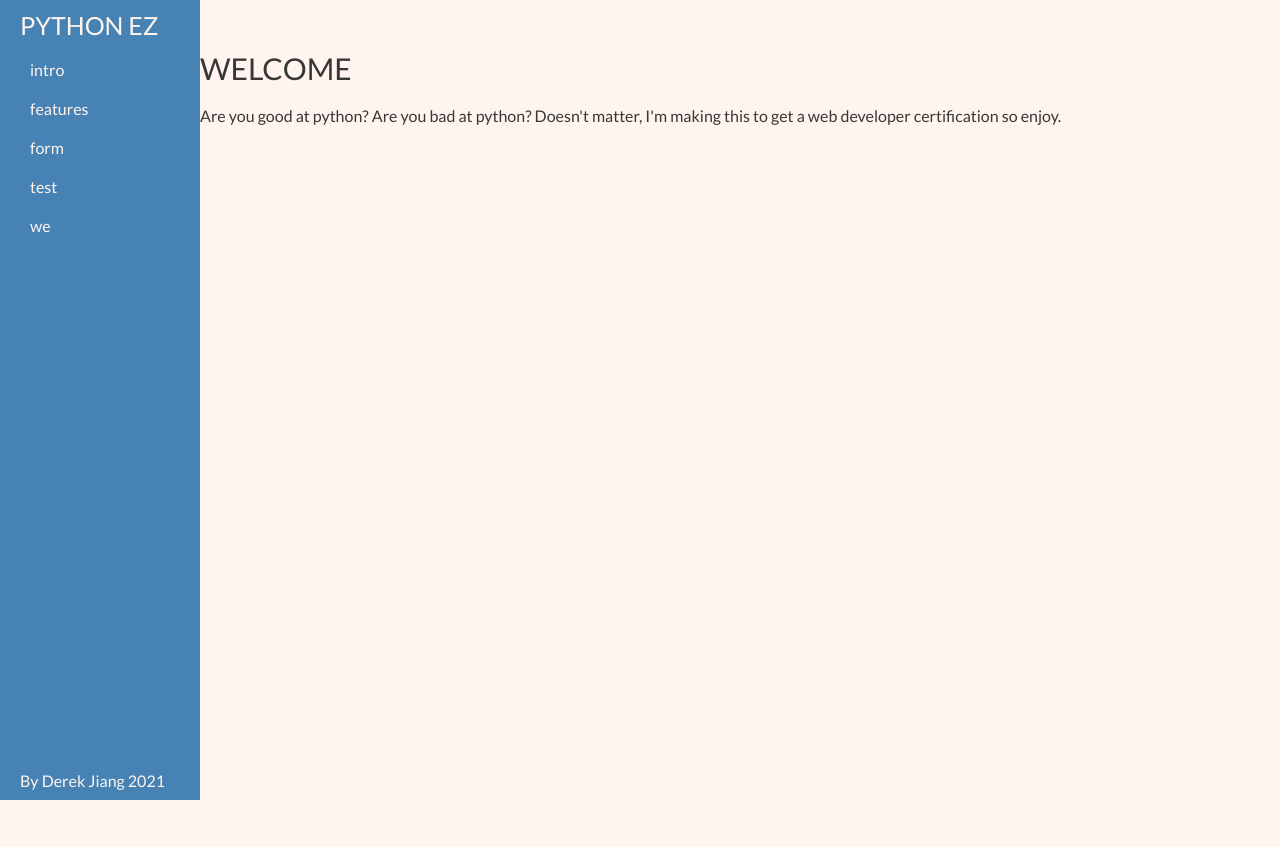
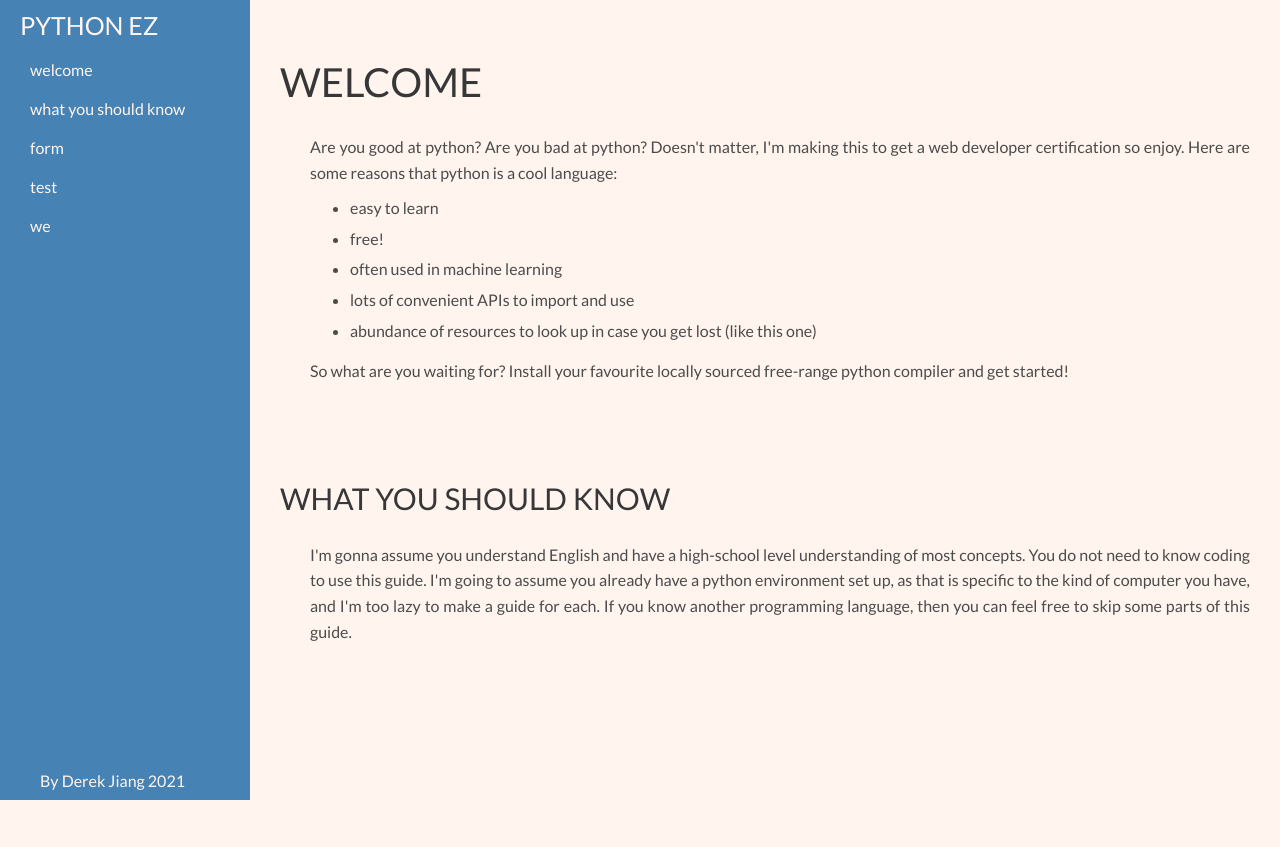
Before and after one commit to derekjiang917/technical-documentation, a plain HTML site: page index.html in a window 1280 px wide. Before the commit the page ends 800 px from the top, so only its background shows below. Drawn offline with Linux system fonts and the light colour scheme.

Commit message:
created some text

```diff
--- a/index.html
+++ b/index.html
@@ -8,7 +8,12 @@
             margin: 0;
             padding: 0;
             box-sizing: border-box;
-            --navsize: 200px;
+            --navsize: 250px;
+        }
+        @media (max-width: 600px) {
+            * {
+                --navsize: 0px;
+            }
         }
         #navbar header {
             padding: 10px 0px 10px 20px;
@@ -17,7 +22,7 @@
         #navbar footer {
             position: absolute;
             bottom: 10px;
-            padding-left: 20px;
+            padding-left: 40px;
         }
         #navbar {
             position: fixed;
@@ -38,15 +43,21 @@
             display: block;
             padding: 10px 30px;
         }
+        @media (max-width: 600px) {
+            #navbar {
+                    top: -1000px;
+                }
+        }
         body {
             background-color: seashell;
         }
         #main-doc {
-            padding-left: var(--navsize);
+            padding-left: calc(var(--navsize) + 30px);
+            padding-right: 30px;
         }
         .main-section {
-            color: rgb(55, 55, 55);
-            max-width: 1500px;
+            color: rgb(75, 75, 75);
+            max-width: 1200px;
             width: 100%;
             margin: auto;
             display: flex;
@@ -54,10 +65,28 @@
             align-items: left;
             flex-direction: column;
             margin-top: 50px;
+            padding-bottom: 30px;
+            line-height: 1.6;
         }
         .main-section header {
+            color: rgb(55, 55, 55);
             font-size: 30px;
             padding-bottom: 20px;
+        }
+        .main-section p {
+            padding-left: 30px;
+            padding-bottom: 10px;
+            text-align: justify;
+        }
+        .main-section ul {
+            padding-left: 70px;
+            padding-bottom: 10px;
+        }
+        .main-section li {
+            padding-bottom: 5px;
+        }
+        #title {
+            font-size: 40px;
         }
         a {
             text-decoration: none;
@@ -68,15 +97,6 @@
             display: flex;
             flex-direction: column;
             justify-content: space-around;
-        }
-        @media (max-width: 600px) {
-            header {
-                flex-wrap: wrap;
-                margin-bottom: 5px;
-            }
-            li {
-                margin: 0px 20px 0px 20px;
-            }
         }
     </style>
     <head>
@@ -89,10 +109,10 @@
             </header>
             <ul>
                 <li>
-                    <a class="nav-link" href="#intro">intro</a>
+                    <a class="nav-link" href="#welcome">welcome</a>
                 </li>
                 <li>
-                    <a class="nav-link" href="#features">features</a>
+                    <a class="nav-link" href="#what_you_should_know">what you should know</a>
                 </li>
                 <li>
                     <a class="nav-link" href="#form">form</a>
@@ -110,14 +130,32 @@
         </nav>
 
         <main id="main-doc">
-            <section id="intro" class="main-section">
-                <header>WELCOME</header>
+            <section id="welcome" class="main-section">
+                <header id="title">WELCOME</header>
                 <p>
                     Are you good at python? Are you bad at python? Doesn't matter, I'm making this to get a web developer certification so enjoy.
+                    Here are some reasons that python is a cool language:
+                </p>
+                <ul>
+                    <li>easy to learn</li>
+                    <li>free!</li>
+                    <li>often used in machine learning</li>
+                    <li>lots of convenient APIs to import and use</li>
+                    <li>abundance of resources to look up in case you get lost (like this one)</li>
+                </ul>
+                <p>
+                    So what are you waiting for? Install your favourite locally sourced free-range python compiler and get started!
                 </p>
             </section>
-            <section id="" class="main-section">
-
+            <section id="what_you_should_know" class="main-section">
+                <header>WHAT YOU SHOULD KNOW</header>
+                <p>
+                    I'm gonna assume you understand English and have a high-school level understanding of most concepts.
+                    You do not need to know coding to use this guide.
+                    I'm going to assume you already have a python environment set up, as that is specific to the kind of computer you have,
+                    and I'm too lazy to make a guide for each.
+                    If you know another programming language, then you can feel free to skip some parts of this guide.
+                </p>
             </section>
             <section id="" class="main-section">
 
```
